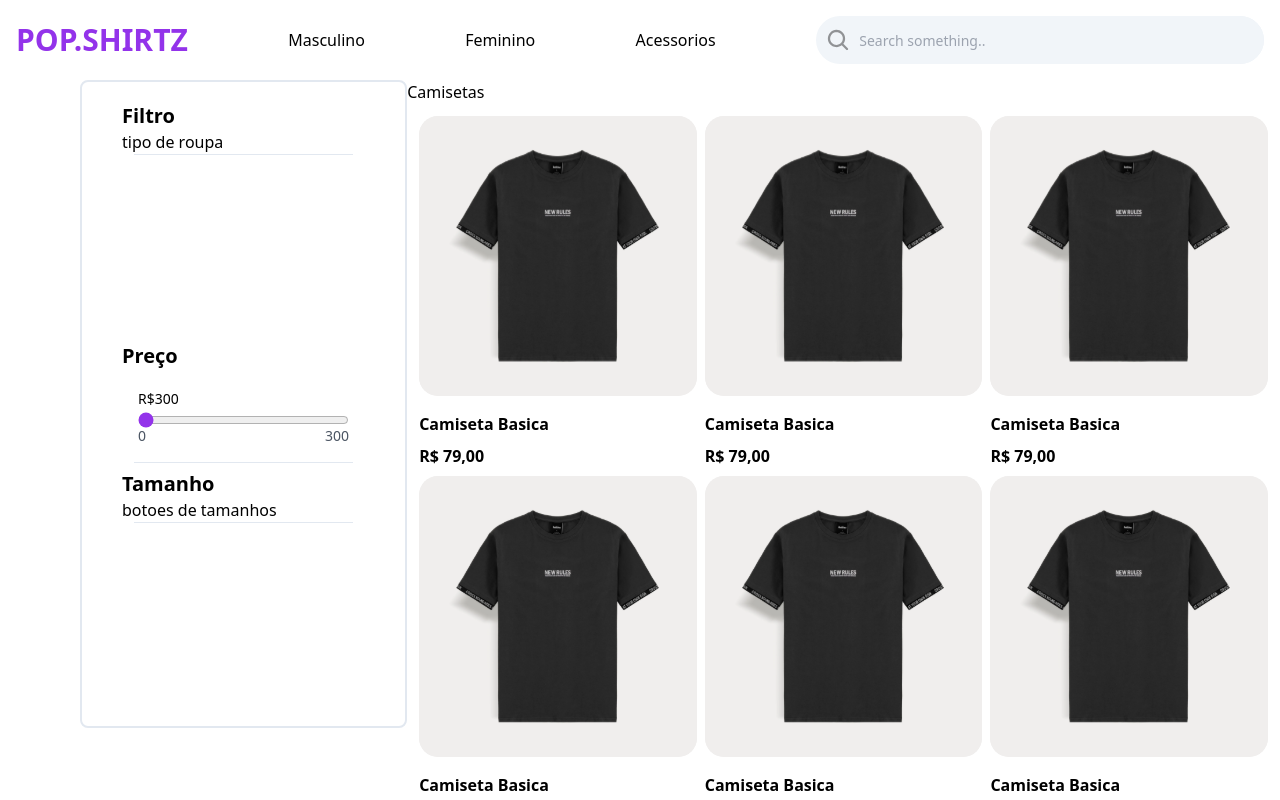
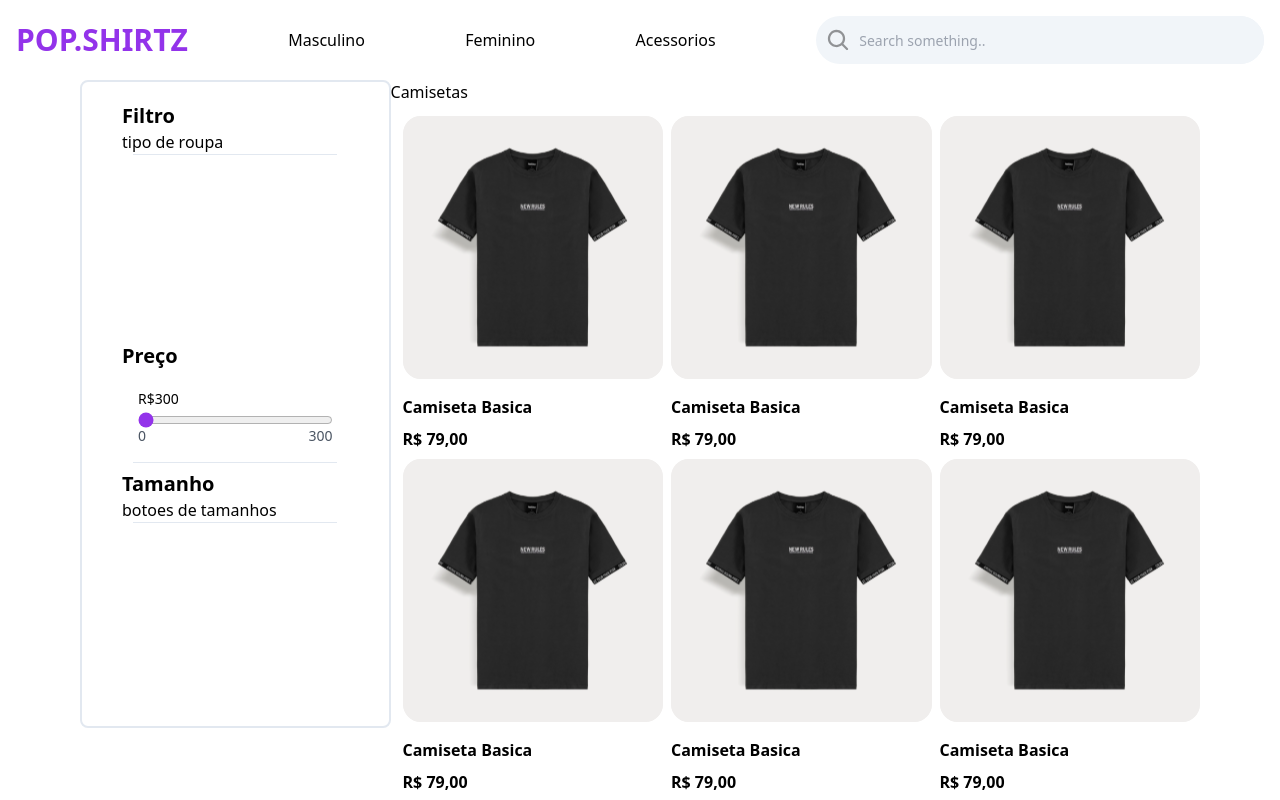
Before and after one commit to joaovitorjustino/POP.SHIRTZ, a React (Vite) app: page / in a window 1280 px wide. Shown: the top 800 px of the page. Built offline with nearby package versions, Linux system fonts and the light colour scheme; the HTML template or start-up script is replaced by a standard one.

Commit message:
Arrumando o espaçamento direito.

```diff
--- a/src/pages/shopping-page.jsx
+++ b/src/pages/shopping-page.jsx
@@ -38,7 +38,7 @@ export default function ShoppingPage() {
             </div>
             <div>
                 <h1>Camisetas</h1>
-                <div className="grid gap-8 sm:gap-2 grid-cols-3 p-3 mb-10">
+                <div className="grid gap-8 sm:gap-2 grid-cols-3 p-3 mb-10 pr-[10%] md:pr-20 sm:pr-10">
                     <ItemBox />
                     <ItemBox />
                     <ItemBox />
```
